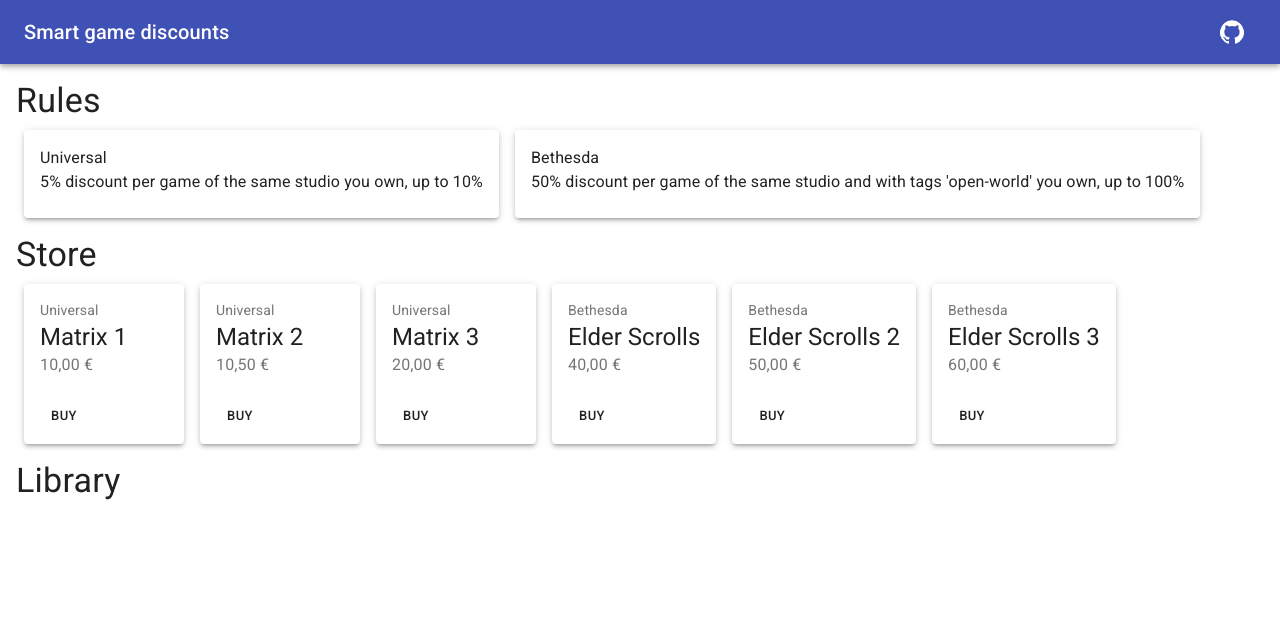
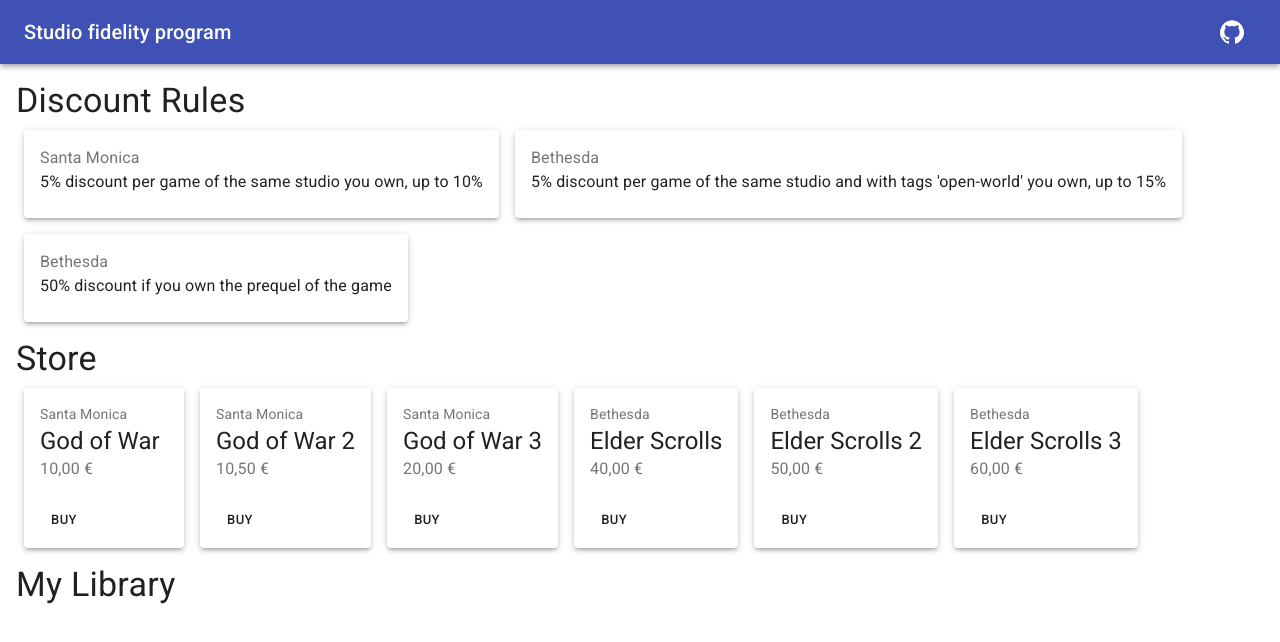
Before and after one commit to Brunomachadob/same-studio-game-discount, a React (Create React App) app: page / in a window 1280 px wide. Shown: the top 642 px of the page. Built offline with nearby package versions, Linux system fonts and the light colour scheme; the HTML template or start-up script is replaced by a standard one.

Commit message:
Refactorings and sequel rule

```diff
--- a/src/App.tsx
+++ b/src/App.tsx
@@ -4,17 +4,16 @@
 import Toolbar from '@material-ui/core/Toolbar';
 import Typography from '@material-ui/core/Typography';
 import GitHubIcon from '@material-ui/icons/GitHub';
+import { IconButton } from '@material-ui/core';
 
 import { Game } from './models/Game';
-import { ALL_GAMES } from './data/mock';
+import { ALL_GAMES, RULES } from './data/mock';
 
 import Library from './components/Library';
 import Store from './components/Store';
 import Rules from './components/Rules';
 
 import { applyDiscounts } from './business/DiscountCalculator';
-import { Rule, RuleType } from './models/Rule';
-import { IconButton } from '@material-ui/core';
 
 const useStyles = makeStyles((theme: Theme) =>
   createStyles({
@@ -31,11 +30,6 @@
   }),
 );
 
-const rules: Rule[] = [
-  { id: '1', type: RuleType.SAME_STUDIO, percentage: 5, maxPercentage: 10, studioId: 'Universal' },
-  { id: '2', type: RuleType.CONTAINS_TAG, percentage: 50, maxPercentage: 100, studioId: 'Bethesda', options: { tags: ['open-world'] } },
-];
-
 export default function App() {
   const classes = useStyles();
 
@@ -45,7 +39,7 @@
   useEffect(() => {
     const libraryGameIds = libraryGames.map((game) => game.id);
     const storeGames = ALL_GAMES.filter((game: Game) => !libraryGameIds.includes(game.id))
-    const storeGamesWithDiscount = applyDiscounts(rules, storeGames, libraryGames);
+    const storeGamesWithDiscount = applyDiscounts(RULES, storeGames, libraryGames);
 
     setStoreGames(storeGamesWithDiscount);
   }, [libraryGames])
@@ -63,7 +57,7 @@
       <AppBar position="static">
         <Toolbar>
           <Typography variant="h6" className={classes.title}>
-            Smart game discounts
+            Studio fidelity program
           </Typography>
           <IconButton edge="start" color="inherit" aria-label="github" target="blank" href="https://github.com/Brunomachadob/smart-game-discounts">
             <GitHubIcon />
@@ -71,7 +65,7 @@
         </Toolbar>
       </AppBar>
       <div className={classes.root}>
-        <Rules rules={rules}></Rules>
+        <Rules rules={RULES}></Rules>
         <Store games={storeGames} onBuyGame={onBuyGame} />
         <Library games={libraryGames} onRemoveGame={onRemoveLibraryGame} />
       </div>
--- a/src/business/RuleDescriptionEvaluator.ts
+++ b/src/business/RuleDescriptionEvaluator.ts
@@ -2,6 +2,8 @@
 
 export function evaluateRuleDescription(rule: Rule) {
     switch(rule.type) {
+        case RuleType.SEQUEL:
+            return `${rule.percentage}% discount if you own the prequel of the game`
         case RuleType.SAME_STUDIO:
             return `${rule.percentage}% discount per game of the same studio you own, up to ${rule.maxPercentage}%`;
         case RuleType.SAME_FRANCHISE:
--- a/src/business/RuleMatcher.ts
+++ b/src/business/RuleMatcher.ts
@@ -6,11 +6,24 @@
     storeGame: Game,
     library: Game[]
 ): number {
+    if (storeGame.studioId !== rule.studioId) {
+        return 0;
+    }
+
+    if (rule.type === RuleType.SEQUEL) {
+        if (!storeGame.prequelId) {
+            return 0;
+        }
+
+        const prequelGame = library.find((game) => game.id === storeGame.prequelId);
+
+        return prequelGame ? 1 : 0
+    }
+
     return library.reduce((currentMatches, libraryGame) => {
-        const matchesRule = storeGame.studioId === rule.studioId
-            && (sameStudio(rule.type, storeGame, libraryGame)
+        const matchesRule = sameStudio(rule.type, storeGame, libraryGame)
             || sameFranchise(rule.type, storeGame, libraryGame)
-            || containsTag(rule.type, rule.studioId, libraryGame, rule.options as ContainsTagOption))
+            || containsTag(rule.type, rule.studioId, libraryGame, rule.options as ContainsTagOption)
 
         return currentMatches + (matchesRule ? 1 : 0)
     }, 0);
--- a/src/components/Library.tsx
+++ b/src/components/Library.tsx
@@ -39,7 +39,7 @@
 
   return (
     <Paper elevation={0} className={classes.root}>
-      <Typography variant="h4">Library</Typography>
+      <Typography variant="h4">My Library</Typography>
       <div className={classes.gameContainer}>
         {
             games.map((game: Game) =>
--- a/src/components/Rules.tsx
+++ b/src/components/Rules.tsx
@@ -32,13 +32,13 @@
 
   return (
     <Paper elevation={0} className={classes.root}>
-      <Typography variant="h4">Rules</Typography>
+      <Typography variant="h4">Discount Rules</Typography>
       <div className={classes.rulesContainer}>
         {
             rules.map((rule: Rule) =>
               <Card key={rule.id} elevation={3} className={classes.rule}>
                 <CardContent>
-                  <Typography>
+                  <Typography color="textSecondary">
                     {rule.studioId}
                   </Typography>
                   <Typography>
--- a/src/data/mock.ts
+++ b/src/data/mock.ts
@@ -1,11 +1,21 @@
 import { Game } from '../models/Game';
+import { Rule, RuleType } from '../models/Rule';
+
+const BETHESDA = 'Bethesda';
+const SANTA_MONICA = 'Santa Monica';
 
 export const ALL_GAMES: Game[] = [
-    { id: '1', name: 'Matrix 1', price: 10, studioId: 'Universal', franchise: 'matrix', tags: ['rpg'] },
-    { id: '2', name: 'Matrix 2', price: 10.5, studioId: 'Universal', franchise: 'matrix', tags: ['rpg', 'open-world'] },
-    { id: '3', name: 'Matrix 3', price: 20, studioId: 'Universal', franchise: 'matrix', tags: ['rpg', 'open-world'] },
+    { id: '1', name: 'God of War', price: 10, studioId: SANTA_MONICA, franchise: 'gow', tags: ['rpg'] },
+    { id: '2', name: 'God of War 2', price: 10.5, studioId: SANTA_MONICA, franchise: 'gow', prequelId: '1', tags: ['rpg', 'open-world'] },
+    { id: '3', name: 'God of War 3', price: 20, studioId: SANTA_MONICA, franchise: 'gow', prequelId: '2', tags: ['rpg', 'open-world'] },
 
-    { id: '4', name: 'Elder Scrolls', price: 40, studioId: 'Bethesda', franchise: 'elder-scrolls', tags: ['rpg', 'open-world'] },
-    { id: '5', name: 'Elder Scrolls 2', price: 50, studioId: 'Bethesda', franchise: 'elder-scrolls', tags: ['rpg', 'open-world'] },
-    { id: '6', name: 'Elder Scrolls 3', price: 60, studioId: 'Bethesda', franchise: 'elder-scrolls', tags: ['rpg', 'open-world'] },
+    { id: '4', name: 'Elder Scrolls', price: 40, studioId: BETHESDA, franchise: 'elder-scrolls', tags: ['rpg', 'open-world'] },
+    { id: '5', name: 'Elder Scrolls 2', price: 50, studioId: BETHESDA, franchise: 'elder-scrolls', prequelId: '4', tags: ['rpg', 'open-world'] },
+    { id: '6', name: 'Elder Scrolls 3', price: 60, studioId: BETHESDA, franchise: 'elder-scrolls', prequelId: '5', tags: ['rpg', 'open-world'] },
 ];
+
+export const RULES: Rule[] = [
+    { id: '1', type: RuleType.SAME_STUDIO, percentage: 5, maxPercentage: 10, studioId: SANTA_MONICA },
+    { id: '2', type: RuleType.CONTAINS_TAG, percentage: 5, maxPercentage: 15, studioId: BETHESDA, options: { tags: ['open-world'] } },
+    { id: '2', type: RuleType.SEQUEL, percentage: 50, maxPercentage: 50, studioId: BETHESDA },
+];
--- a/src/models/Game.ts
+++ b/src/models/Game.ts
@@ -4,5 +4,6 @@
     price: number;
     studioId: string;
     franchise: string;
+    prequelId?: string;
     tags: string[];
 };
--- a/src/models/Rule.ts
+++ b/src/models/Rule.ts
@@ -1,6 +1,7 @@
 export enum RuleType {
     SAME_STUDIO,
     SAME_FRANCHISE,
+    SEQUEL,
     CONTAINS_TAG,
 };
 
```
Also changed, not shown: 1 other file (tests, documents, lock files or other folders).
